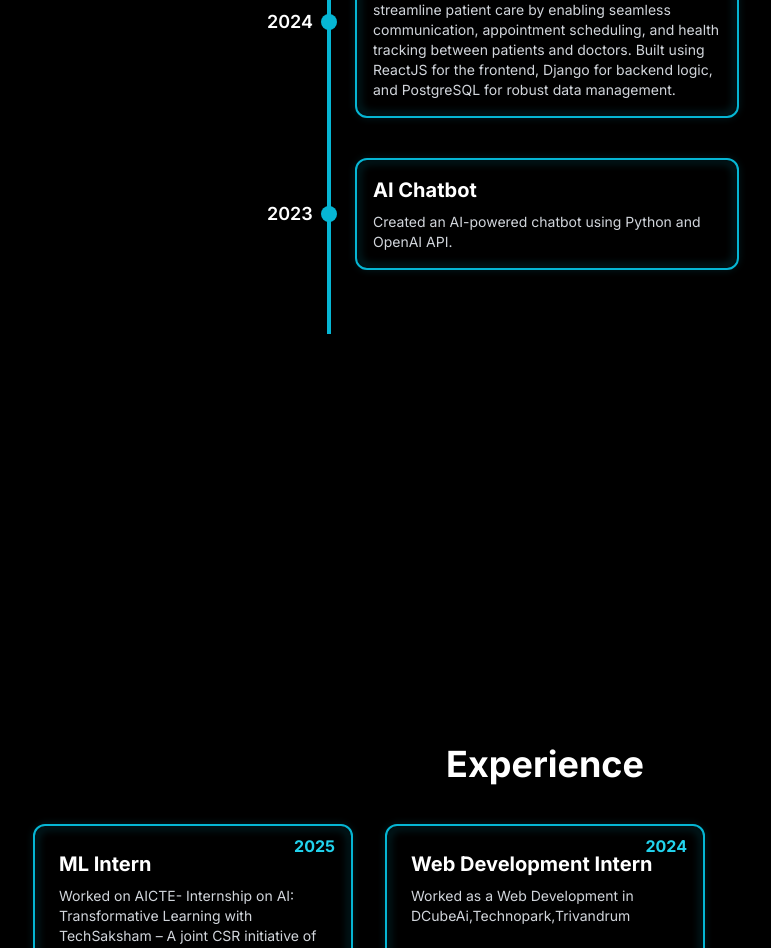
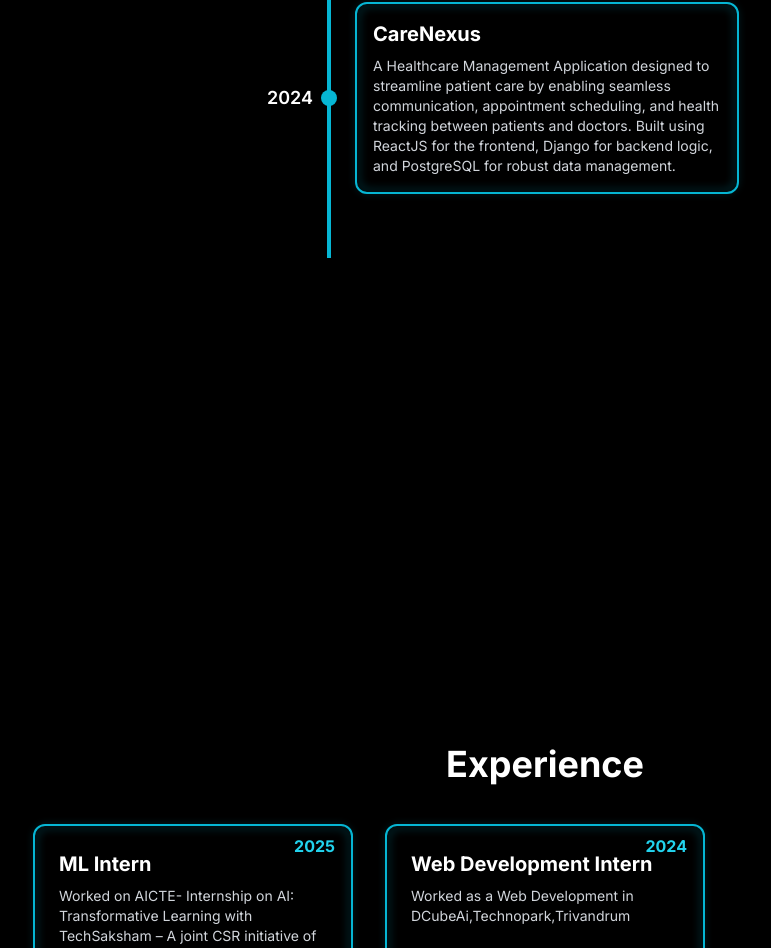
Before and after one commit to Aromal004/Portfolio, a React (Vite) app: page / in a window 1280 px wide. Shown: the part 1122-2070 px from the top of the page, without its empty margins (95-866 px from the left). Built offline with nearby package versions, Linux system fonts and the light colour scheme.

Commit message:
exp added

```diff
--- a/src/components/ProjectTimeline.jsx
+++ b/src/components/ProjectTimeline.jsx
@@ -8,11 +8,7 @@ const projects = [
     description: "A Healthcare Management Application designed to streamline patient care by enabling seamless communication, appointment scheduling, and health tracking between patients and doctors. Built using ReactJS for the frontend, Django for backend logic, and PostgreSQL for robust data management.",
     link: "https://github.com/Aromal004/CareNexus.git"
   },
-  {
-    year: "2023",
-    title: "AI Chatbot",
-    description: "Created an AI-powered chatbot using Python and OpenAI API."
-  },
+
 ];
 
 const ProjectTimeline = () => {
```
